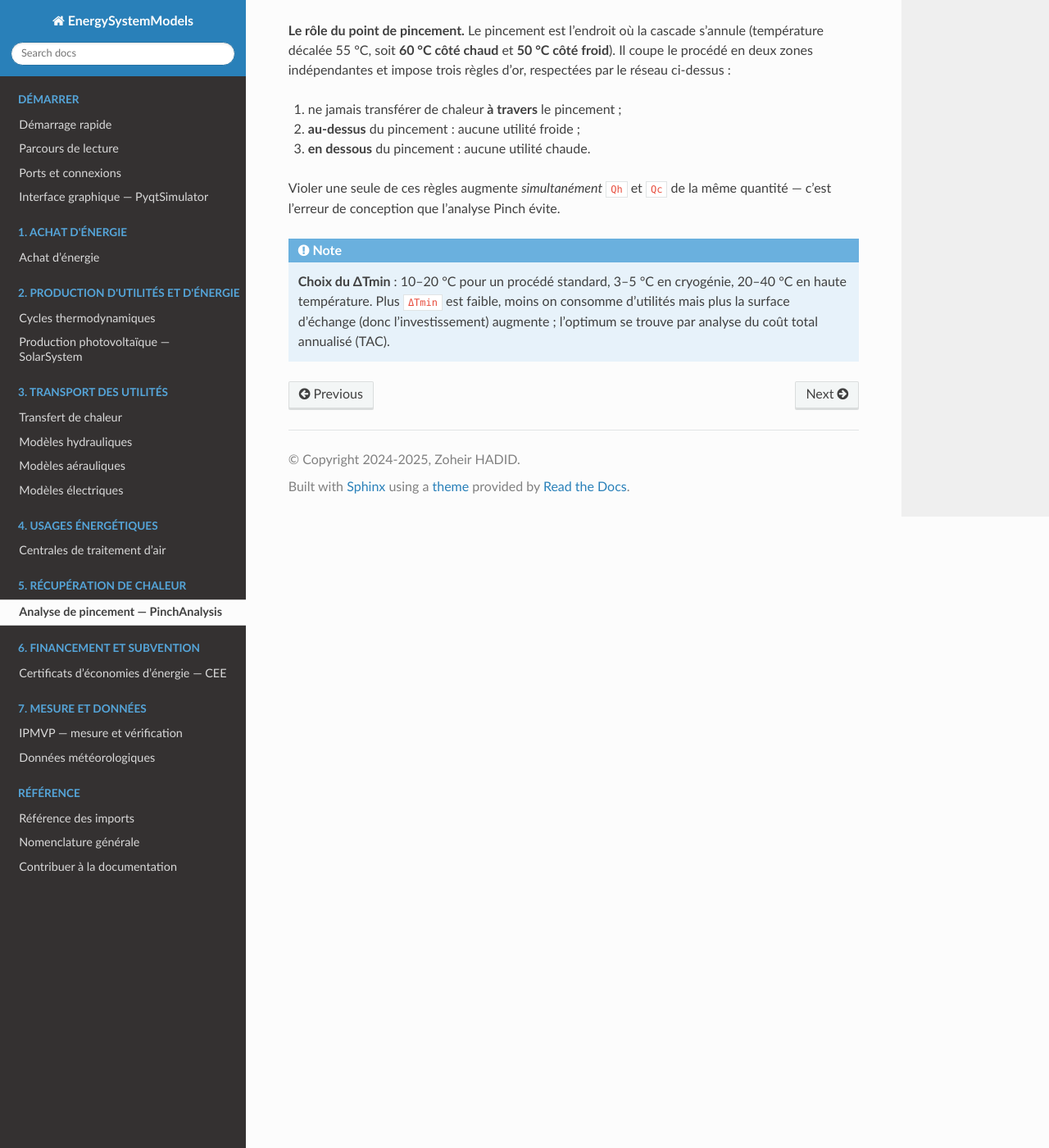
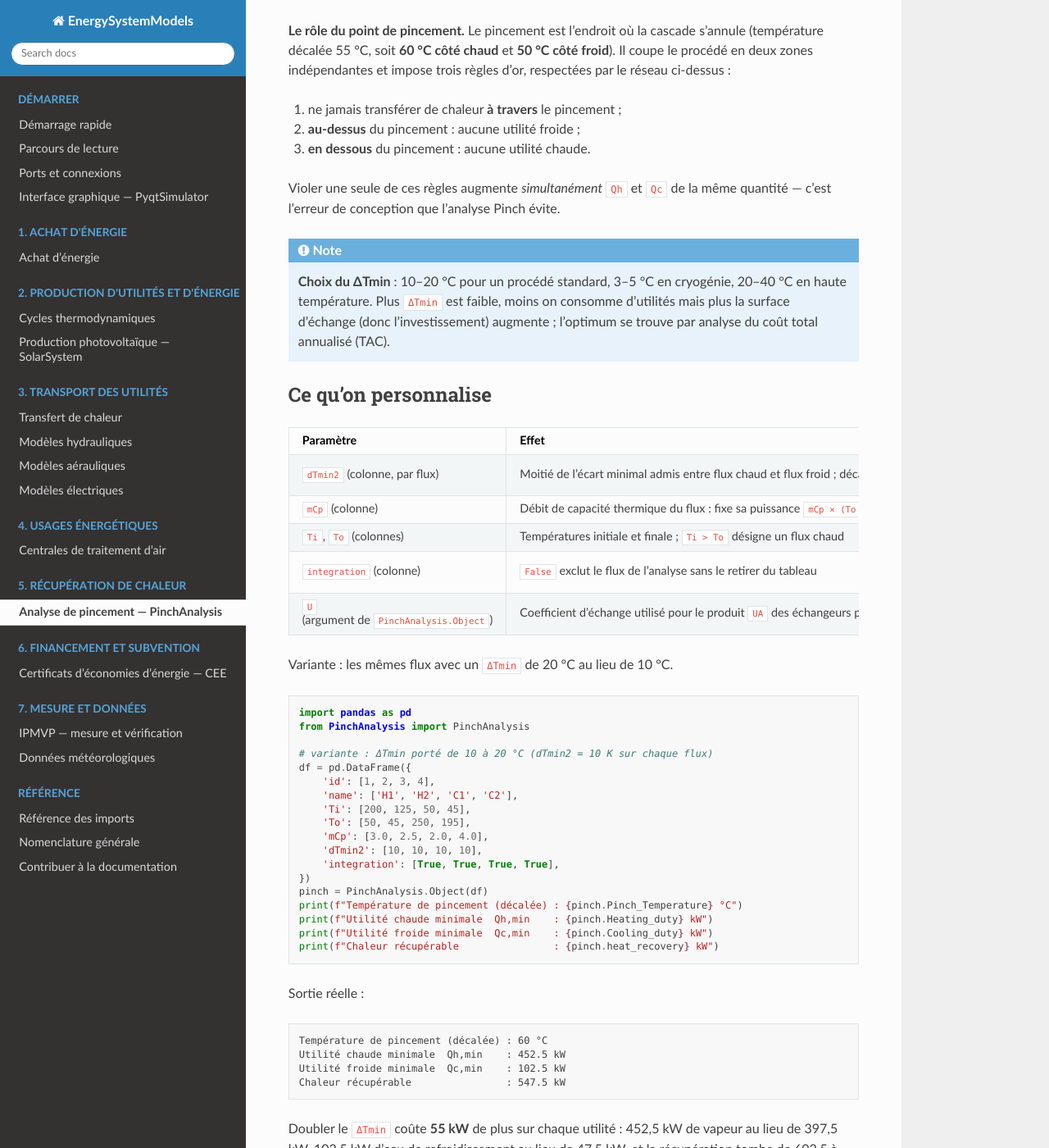
Before and after one commit to ZoheirHADID/EnergySystemModels-fr, a Sphinx documentation site: the page built from docs/source/006-pinch_analysis/index.rst, in a window 1280 px wide and 1400 px high, scrolled down 4771 px. Shown: the whole window at 82% size. Built offline with Sphinx 7.4.7 and the Read the Docs theme 3.1.0, drawn with Linux system fonts in a browser that asks for light colours; some of the changed text lies outside the part shown.

Commit message:
doc : analyse de pincement au cran 5 (personnalisation, variante ΔTmin 20 °C, flux isotherme) ; schémas K5 reportés en dernier
Co-Authored-By: Claude Opus 5.5 <noreply@anthropic.com>

```diff
--- a/docs/source/006-pinch_analysis/index.rst
+++ b/docs/source/006-pinch_analysis/index.rst
@@ -234,3 +234,94 @@ même quantité — c'est l'erreur de conception que l'analyse Pinch évite.
    20–40 °C en haute température. Plus ``ΔTmin`` est faible, moins on consomme
    d'utilités mais plus la surface d'échange (donc l'investissement) augmente ;
    l'optimum se trouve par analyse du coût total annualisé (TAC).
+
+Ce qu'on personnalise
+---------------------
+
+.. list-table::
+   :header-rows: 1
+
+   * - Paramètre
+     - Effet
+     - Valeur / plage
+   * - ``dTmin2`` (colonne, par flux)
+     - Moitié de l'écart minimal admis entre flux chaud et flux froid ; décale les
+       températures du flux. Plus il est grand, moins on récupère de chaleur mais
+       plus les échangeurs sont petits
+     - K ; ``ΔTmin = 2 × dTmin2`` (voir la note ci-dessus)
+   * - ``mCp`` (colonne)
+     - Débit de capacité thermique du flux : fixe sa puissance
+       ``mCp × (To − Ti)``
+     - kW/K
+   * - ``Ti``, ``To`` (colonnes)
+     - Températures initiale et finale ; ``Ti > To`` désigne un flux chaud
+     - °C
+   * - ``integration`` (colonne)
+     - ``False`` exclut le flux de l'analyse sans le retirer du tableau
+     - ``True`` (défaut si absente) / ``False``
+   * - ``U`` (argument de ``PinchAnalysis.Object``)
+     - Coefficient d'échange utilisé pour le produit ``UA`` des échangeurs proposés
+     - W/m²·K, défaut ``1000.0``
+
+Variante : les mêmes flux avec un ``ΔTmin`` de 20 °C au lieu de 10 °C.
+
+.. code-block:: python
+
+   import pandas as pd
+   from PinchAnalysis import PinchAnalysis
+
+   # variante : ΔTmin porté de 10 à 20 °C (dTmin2 = 10 K sur chaque flux)
+   df = pd.DataFrame({
+       'id': [1, 2, 3, 4],
+       'name': ['H1', 'H2', 'C1', 'C2'],
+       'Ti': [200, 125, 50, 45],
+       'To': [50, 45, 250, 195],
+       'mCp': [3.0, 2.5, 2.0, 4.0],
+       'dTmin2': [10, 10, 10, 10],
+       'integration': [True, True, True, True],
+   })
+   pinch = PinchAnalysis.Object(df)
+   print(f"Température de pincement (décalée) : {pinch.Pinch_Temperature} °C")
+   print(f"Utilité chaude minimale  Qh,min    : {pinch.Heating_duty} kW")
+   print(f"Utilité froide minimale  Qc,min    : {pinch.Cooling_duty} kW")
+   print(f"Chaleur récupérable                : {pinch.heat_recovery} kW")
+
+Sortie réelle :
+
+.. code-block:: text
+
+   Température de pincement (décalée) : 60 °C
+   Utilité chaude minimale  Qh,min    : 452.5 kW
+   Utilité froide minimale  Qc,min    : 102.5 kW
+   Chaleur récupérable                : 547.5 kW
+
+Doubler le ``ΔTmin`` coûte **55 kW** de plus sur chaque utilité : 452,5 kW de
+vapeur au lieu de 397,5 kW, 102,5 kW d'eau de refroidissement au lieu de 47,5 kW,
+et la récupération tombe de 602,5 à 547,5 kW. C'est le prix, en énergie, d'échangeurs
+plus petits.
+
+Éprouver le modèle
+------------------
+
+``PinchAnalysis.Object`` ne vérifie pas ses flux : aucun garde-fou. Un flux
+**isotherme** (``Ti = To``) est accepté, classé froid (``CS``) et porte une
+puissance nulle — c'est à vous d'écarter ces lignes (``integration = False``).
+
+.. code-block:: python
+
+   import pandas as pd
+   from PinchAnalysis import PinchAnalysis
+
+   # un flux isotherme (Ti = To) : ni chaud ni froid
+   df = pd.DataFrame({'id': [1, 2], 'name': ['H1', 'X'], 'Ti': [200, 80], 'To': [50, 80],
+                      'mCp': [3.0, 2.0], 'dTmin2': [5, 5], 'integration': [True, True]})
+   pinch = PinchAnalysis.Object(df)
+   print(pinch.stream_list[['name', 'Ti', 'To', 'StreamType', 'delta_H']])
+
+Sortie réelle :
+
+.. code-block:: text
+
+     name   Ti  To StreamType  delta_H
+   0   H1  200  50         HS   -450.0
+   1    X   80  80         CS      0.0
```
Also changed, not shown: JOURNAL_DOC.md (+16 -0 lines), ROADMAP_DOC.md (+3 -1 lines), banc_doc.json (+8 -7 lines).
